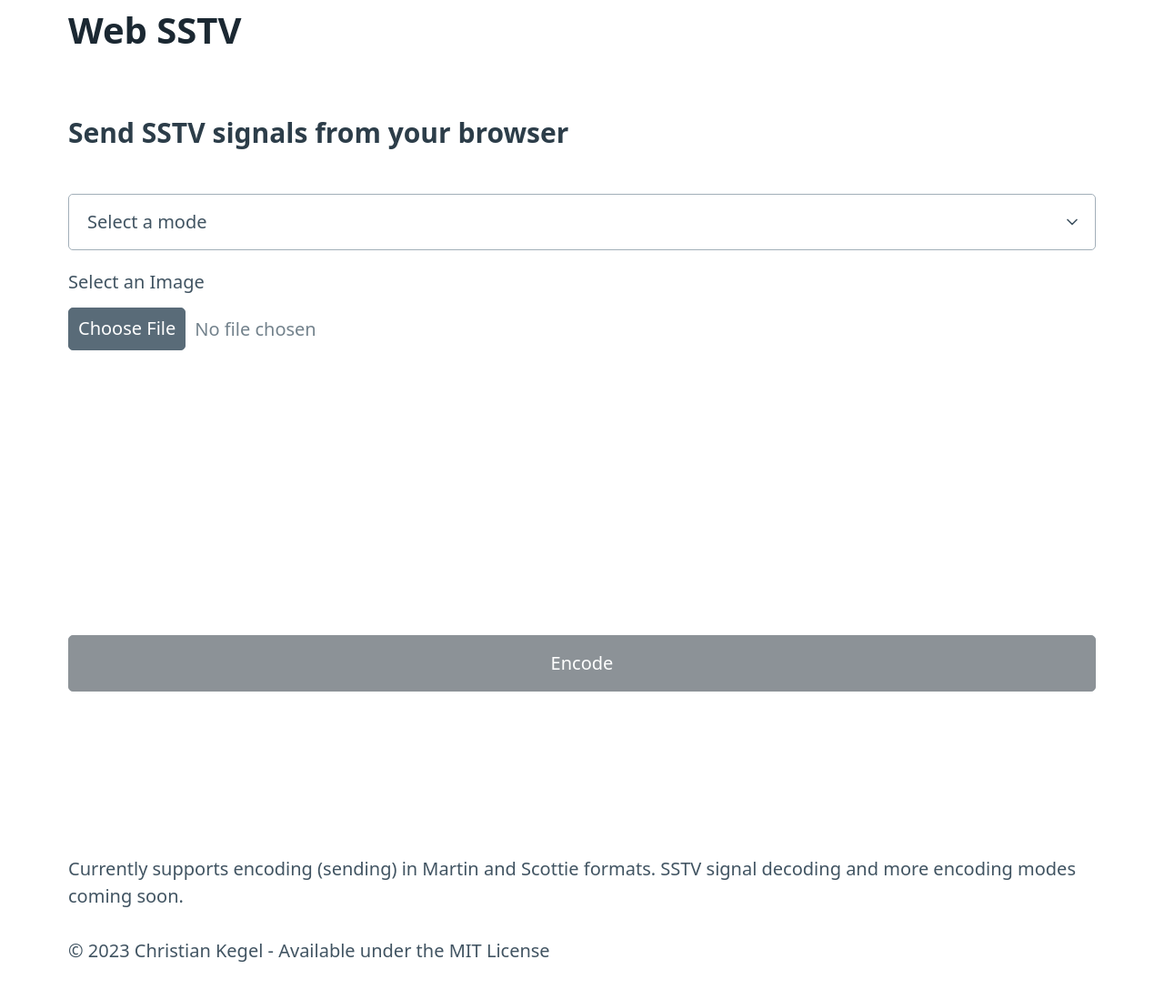
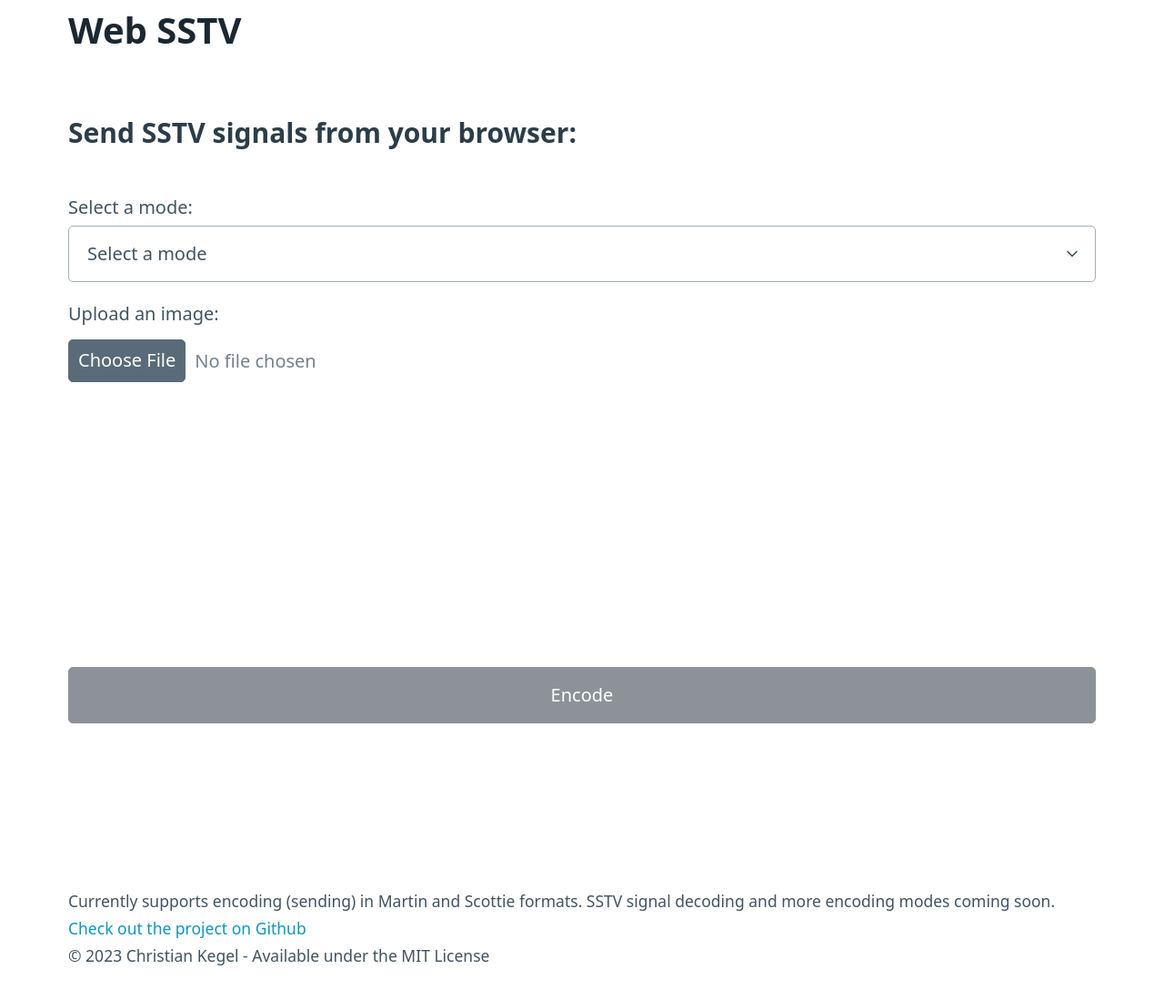
Before and after one commit to CKegel/Web-SSTV, a plain HTML site: page index.html in a window 1280 px wide. Shown: the part 77-1176 px from the top of the page at 91% size. Drawn offline with nearby package versions, Linux system fonts and the light colour scheme.

Commit message:
Add README, fix input handling bug, and tweak the frontend.

```diff
--- a/index.html
+++ b/index.html
@@ -10,7 +10,8 @@
 <body>
 	<main class="container">
 		<h1>Web SSTV</h1>
-		<h3>Send SSTV signals from your browser</h3>
+		<h3>Send SSTV signals from your browser:</h3>
+		<label id="modeLabel" for="modeSelect">Select a mode:</label>
 		<select id="modeSelect">
 			<option value="none" selected disabled hidden>Select a mode</option>
 			<option value="M1">Martin M1</option>
@@ -20,7 +21,7 @@
 			<option value="SDX">Scottie DX</option>
 		</select>
 
-		<label id="imgLabel" for="imgPicker">Select an Image</label>
+		<label id="imgLabel" for="imgPicker">Upload an image:</label>
 		<input type="file" name="imgPicker" id="imgPicker"/>
 		<center id="imgArea" class="container">
 			<canvas id="imgCanvas" width="320" height="256"></canvas>
@@ -31,8 +32,11 @@
 
 	</main>
 	<footer class="container">
-		<p>Currently supports encoding (sending) in Martin and Scottie formats. SSTV signal decoding and more encoding modes coming soon.</p>
-		<p>&copy 2023 Christian Kegel - Available under the MIT License</p>
+		<small>Currently supports encoding (sending) in Martin and Scottie formats. SSTV signal decoding and more encoding modes coming soon.</small>
+		<br>
+		<small><a href="https://ckegel.github.io/Web-SSTV/">Check out the project on Github</a></small>
+		<br>
+		<small>&copy 2023 Christian Kegel - Available under the MIT License</small>
 	</footer>
 </body>
 <script src="./script.js"></script>
--- a/script.js
+++ b/script.js
@@ -451,10 +451,10 @@ imgPicker.addEventListener("change", (e) => {
             canvasCtx.drawImage(img,0,0, canvas.width, canvas.height);
         }
         img.src = event.target.result;
+        imageLoaded = true;
         if(modeSelect.value != "none"){
 			warningText.textContent = "";
 			startButton.disabled = false;
-			imageLoaded = true;
         }
     }
     reader.readAsDataURL(e.target.files[0]);
```
Also changed, not shown: 1 other file.
